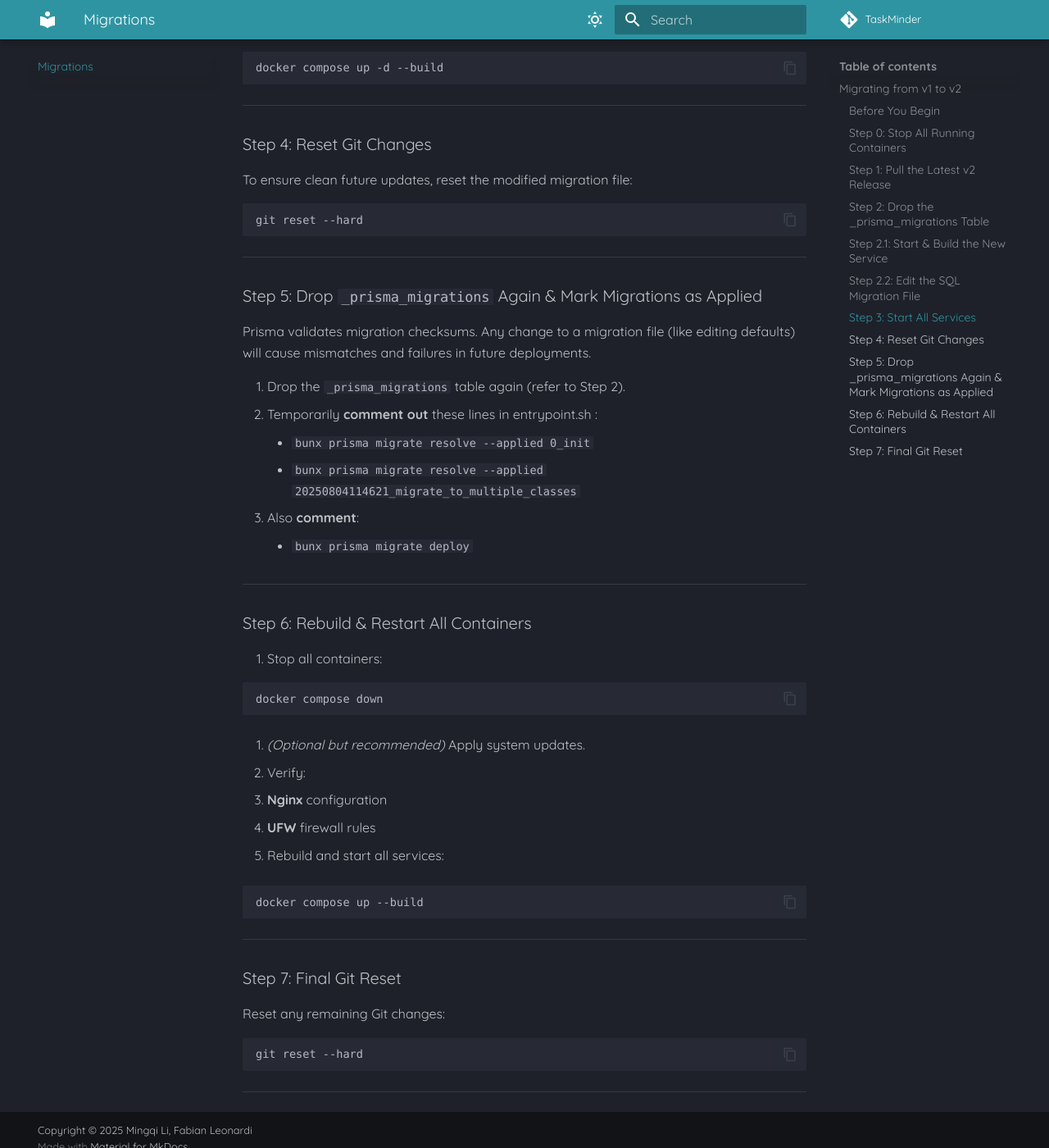
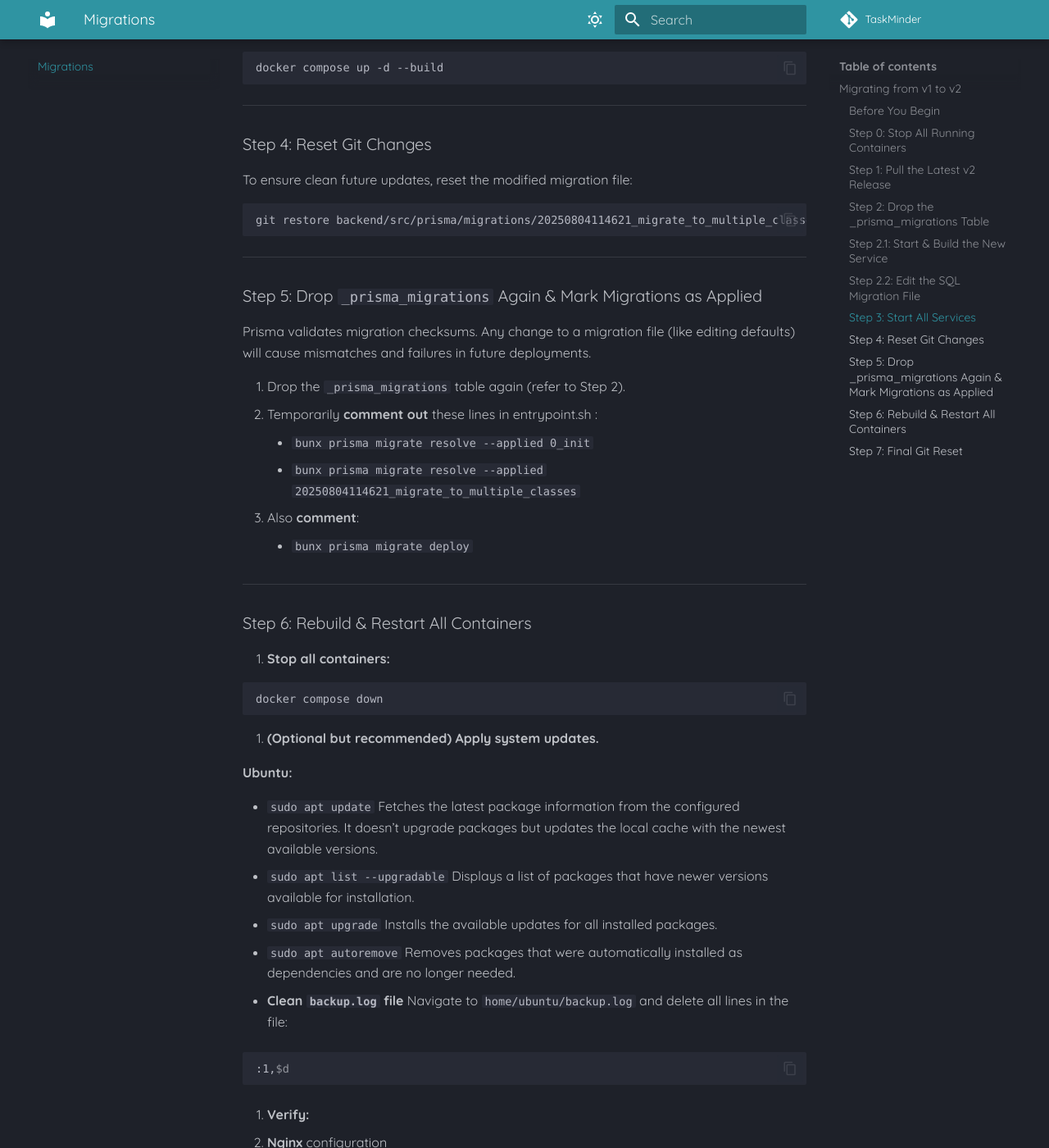
Before and after one commit to Codylon-Studios/TaskMinder, an MkDocs documentation site: the page built from docs/src/migrations.md, in a window 1280 px wide and 1400 px high, scrolled down 2511 px. Shown: the whole window at 82% size. Built offline with MkDocs 1.6.1 and Material for MkDocs 9.7.7, drawn with Linux system fonts in a browser that asks for light colours; some web fonts are replaced; comment, search, counter and statistics services are not loaded.

````diff
--- a/docs/src/migrations.md
+++ b/docs/src/migrations.md
@@ -120,7 +120,7 @@ docker compose up -d --build
 To ensure clean future updates, reset the modified migration file:
 
 ```bash
-git reset --hard
+git restore backend/src/prisma/migrations/20250804114621_migrate_to_multiple_classes/migration.sql
 ```
 
 ---
@@ -141,22 +141,41 @@ Prisma validates migration checksums. Any change to a migration file (like editi
 
 ### Step 6: Rebuild & Restart All Containers
 
-1. Stop all containers:
+1. **Stop all containers:**
 
    ```bash
    docker compose down
    ```
 
-2. _(Optional but recommended)_ Apply system updates.
+2. **(Optional but recommended) Apply system updates.**
 
-3. Verify:
-   - **Nginx** configuration
-   - **UFW** firewall rules
+   **Ubuntu:**
 
-4. Rebuild and start all services:
+   * `sudo apt update`
+     Fetches the latest package information from the configured repositories. It doesn’t upgrade packages but updates the local cache with the newest available versions.
+   * `sudo apt list --upgradable`
+     Displays a list of packages that have newer versions available for installation.
+   * `sudo apt upgrade`
+     Installs the available updates for all installed packages.
+   * `sudo apt autoremove`
+     Removes packages that were automatically installed as dependencies and are no longer needed.
+
+3. **Clean `backup.log` file**
+   Navigate to `home/ubuntu/backup.log` and delete all lines in the file:
 
    ```bash
-   docker compose up --build
+   :1,$d
+   ```
+
+4. **Verify:**
+
+   * **Nginx** configuration
+   * **UFW** firewall rules
+
+5. **Rebuild and start all services:**
+
+   ```bash
+   docker compose up -d --build
    ```
 
 ---
````
Also changed, not shown: 1 other file.
